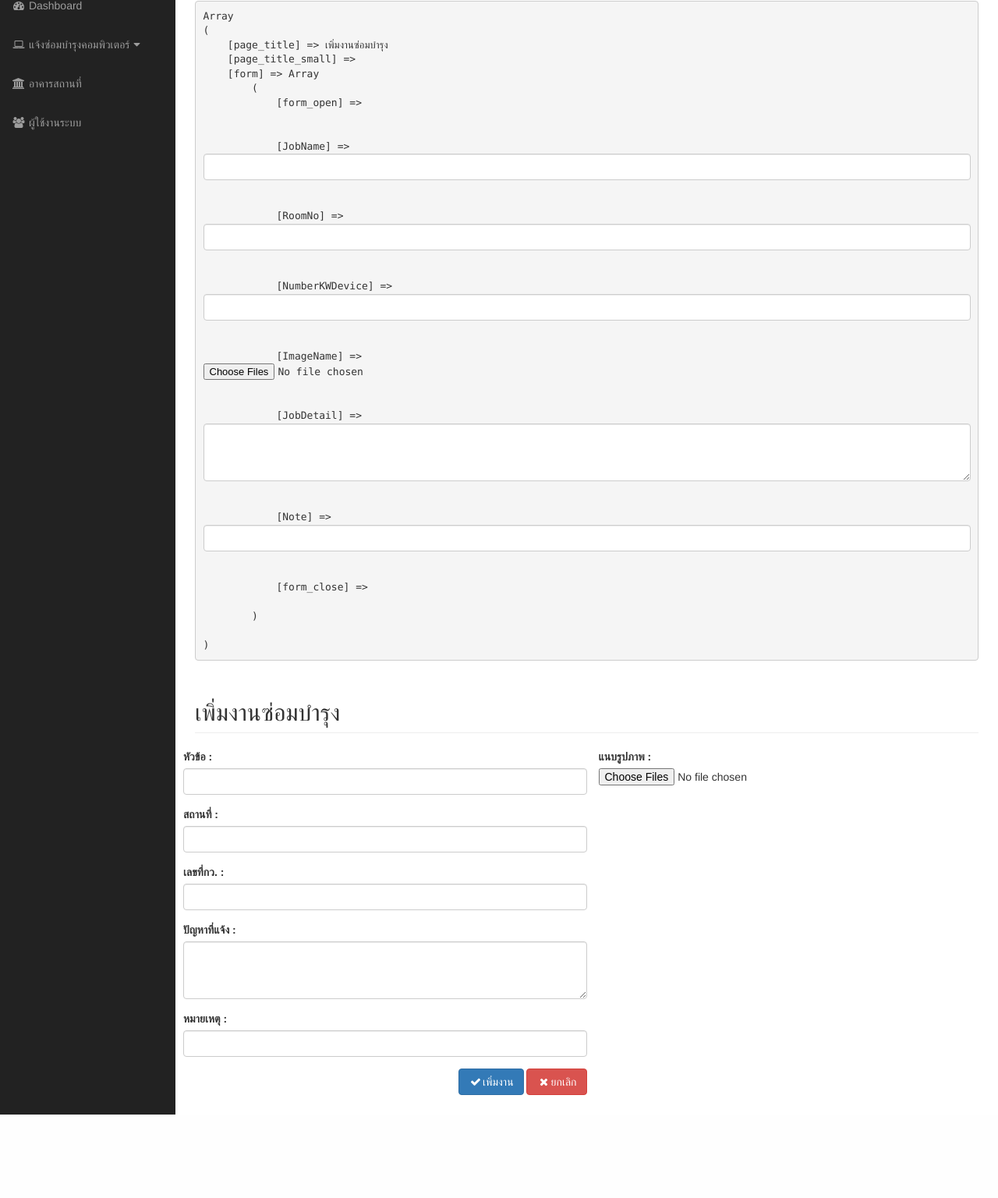
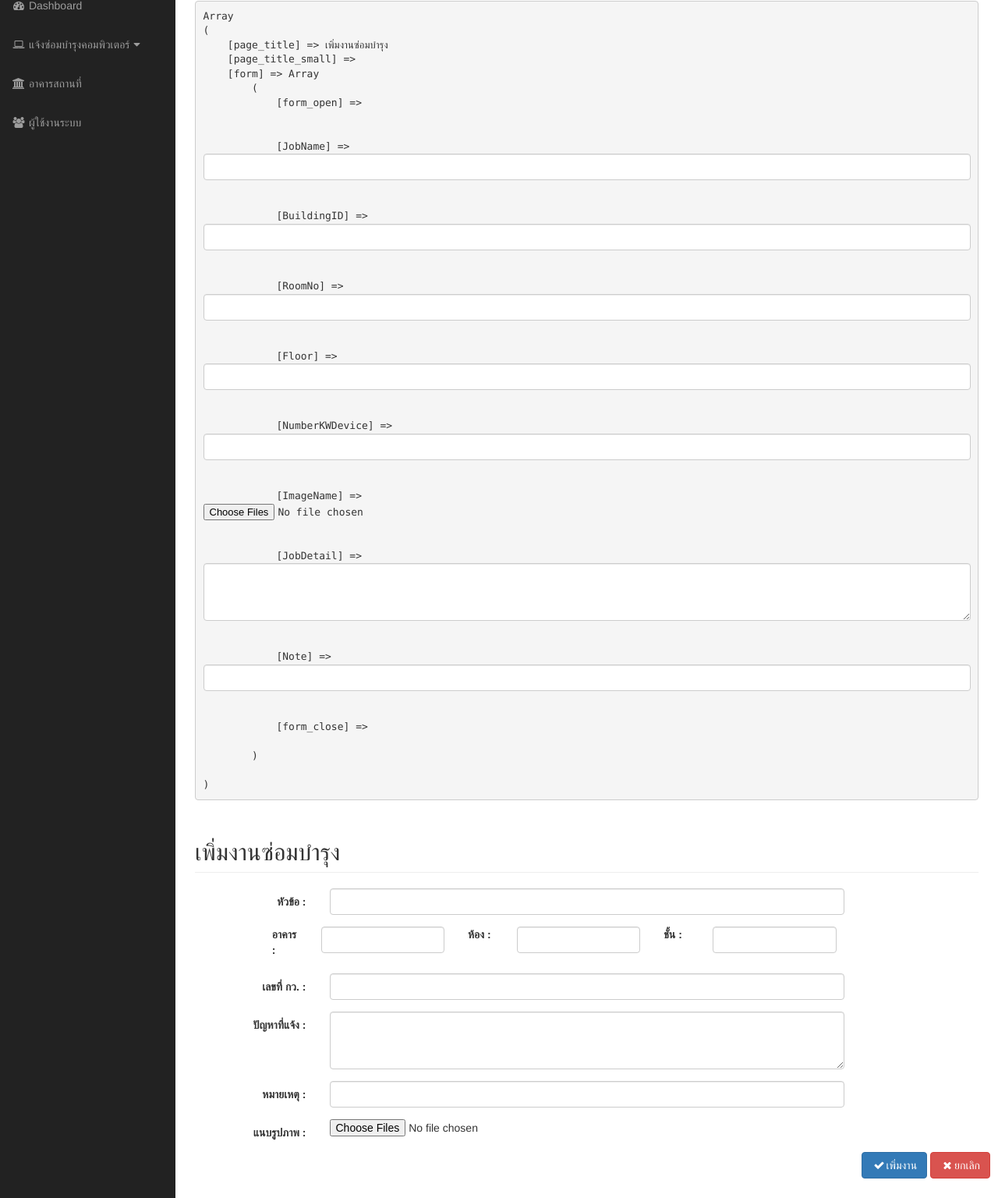
Before and after one commit to VoRDKW/kw_smart_admin, a CodeIgniter app: page /kw_smart/maintenance/add in a window 1280 px wide. Shown: the part 69-1605 px from the top of the page at 78% size. Before the commit the page ends 1498 px from the top, so only its background shows below. Run offline with CodeIgniter, Linux system fonts and the light colour scheme; grey boxes labelled with a size stand in for pictures from a placeholder-image service; some libraries are stand-ins or nearby versions.

Commit message:
updateform
updateform

```diff
--- a/application/models/MaintenanceModel.php
+++ b/application/models/MaintenanceModel.php
@@ -10,11 +10,24 @@ Class MaintenanceModel extends CI_Model {
             'name' => 'JobName',
             'value' => set_value('JobName'),
             'placeholder' => '',
+            'size' => '5',
+            'class' => 'form-control'
+        );
+        $i_BuildingID = array(
+            'name' => 'BuildingID',
+            'value' => set_value('BuildingID'),
+            'placeholder' => '',
             'class' => 'form-control'
         );
         $i_RoomNo = array(
             'name' => 'RoomNo',
             'value' => set_value('RoomNo'),
+            'placeholder' => '',
+            'class' => 'form-control'
+        );
+        $i_Floor = array(
+            'name' => 'Floor',
+            'value' => set_value('Floor'),
             'placeholder' => '',
             'class' => 'form-control'
         );
@@ -49,7 +62,9 @@ Class MaintenanceModel extends CI_Model {
         $form_add = array(
             'form_open' => form_open('building/add/', array('class' => 'form-horizontal', 'id' => 'frm_building')),
             'JobName' => form_input($i_JobName),
+            'BuildingID' => form_input($i_BuildingID),
             'RoomNo' => form_input($i_RoomNo),
+            'Floor' => form_input($i_Floor),
             'NumberKWDevice' => form_input($i_NumberKWDevice),
             'ImageName' => form_input($i_ImageName),
             'JobDetail' => form_textarea($i_JobDetail),
--- a/application/views/maintenance/maintenance_form_view.php
+++ b/application/views/maintenance/maintenance_form_view.php
@@ -12,61 +12,79 @@
         </div>
     </div>
     <div class="row">
-        <div class="col-md-6">
         <form class="form-horizontal">
-                <div class="form-group">
-                    <label>หัวข้อ :</label>
+            <div class="col-md-12">
+                <div class="form-group <?= (form_error('JobName')) ? 'has-error' : '' ?>">
+                    <label class="col-md-2 control-label">หัวข้อ :</label>
+                    <div class="col-md-8">
                         <?= $form['JobName'] ?>
                         <?php echo form_error('JobName', '<font color="error">', '</font>'); ?>
                     </div>
-                <div class="form-group">
-                    <label>สถานที่ :</label>
+                </div>
+                <div class="row">
+                    <div class="col-md-12">
+                        <div class="col-md-offset-1 col-md-3">
+                            <div class="form-group <?= (form_error('Building')) ? 'has-error' : '' ?>">
+                                <label class="col-md-3">อาคาร :</label>
+                                <div class="col-md-9">
+                                    <?= $form['BuildingID'] ?>
+                                    <?php echo form_error('BuildingID', '<font color="error">', '</font>'); ?>
+                                </div>
+                            </div>
+                        </div>
+                        <div class="col-md-3">
+                            <div class="form-group <?= (form_error('RoomNo')) ? 'has-error' : '' ?>">
+                                <label class="col-md-3">ห้อง :</label>
+                                <div class="col-md-9">
                                     <?= $form['RoomNo'] ?>
                                     <?php echo form_error('RoomNo', '<font color="error">', '</font>'); ?>
                                 </div>
-                <div class="form-group">
-                    <label>เลขที่กว. :</label>
+                            </div>
+                        </div>
+                        <div class="col-md-3">
+                            <div class="form-group <?= (form_error('Floor')) ? 'has-error' : '' ?>">
+                                <label class="col-md-3">ชั้น :</label>
+                                <div class="col-md-9">
+                                    <?= $form['Floor'] ?>
+                                    <?php echo form_error('Floor', '<font color="error">', '</font>'); ?>
+                                </div>
+                            </div>
+                        </div>
+                    </div>
+                </div>
+                <div class="form-group <?= (form_error('NumberKWDevice')) ? 'has-error' : '' ?>">
+                    <label class="col-md-2 control-label">เลขที่ กว. :</label>
+                    <div class="col-md-8">
                         <?= $form['NumberKWDevice'] ?>
                         <?php echo form_error('NumberKWDevice', '<font color="error">', '</font>'); ?>
                     </div>
-                <div class="form-group">
-                    <label>ปัญหาที่แจ้ง :</label>
+                </div>
+                <div class="form-group <?= (form_error('JobDetail')) ? 'has-error' : '' ?>">
+                    <label class="col-md-2 control-label">ปัญหาที่แจ้ง :</label>
+                    <div class="col-md-8">
                         <?= $form['JobDetail'] ?>
                         <?php echo form_error('JobDetail', '<font color="error">', '</font>'); ?>
                     </div>
-                <div class="form-group">
-                    <label>หมายเหตุ :</label>
+                </div>
+                <div class="form-group <?= (form_error('Note')) ? 'has-error' : '' ?>">
+                    <label class="col-md-2 control-label">หมายเหตุ :</label>
+                    <div class="col-md-8">
                         <?= $form['Note'] ?>
                         <?php echo form_error('Note', '<font color="error">', '</font>'); ?>
+                    </div>
+                </div>
+                <div class="form-group <?= (form_error('ImageName')) ? 'has-error' : '' ?>">
+                    <label class="col-md-2 control-label">แนบรูปภาพ :</label>
+                    <div class="col-md-10">
+                        <?= $form['ImageName'] ?>
+                        <?php echo form_error('ImageName', '<font color="error">', '</font>'); ?>
+                    </div>
                 </div>
                 <div class="form-group right">
                     <button class="btn btn-primary" type="submit"><i class="fa fa-fw fa-check"></i>เพิ่มงาน</button>
                     <button class="btn btn-danger" type="reset"><i class="fa fa-fw fa-times"></i>ยกเลิก</button>
                 </div>
-            </form>
             </div>
-        <div class="col-md-6"
-             <form class="form-horizontal">
-                <div class="form-group">
-                    <label>แนบรูปภาพ :</label>
-                    <?= $form['ImageName'] ?>
-                    <?php echo form_error('ImageName', '<font color="error">', '</font>'); ?>
-                </div>
-                <img id="image"class="img-responsive"/>
         </form>
     </div>
 </div>
-</div>
-<script>
-    document.getElementById("files").onchange = function () {
-        var reader = new FileReader();
-
-        reader.onload = function (e) {
-            // get loaded data and render thumbnail.
-            document.getElementById("image").src = e.target.result;
-        };
-
-        // read the image file as a data URL.
-        reader.readAsDataURL(this.files[0]);
-    };
-</script>
```
Lines whose indentation alone changed are shown as unchanged.
